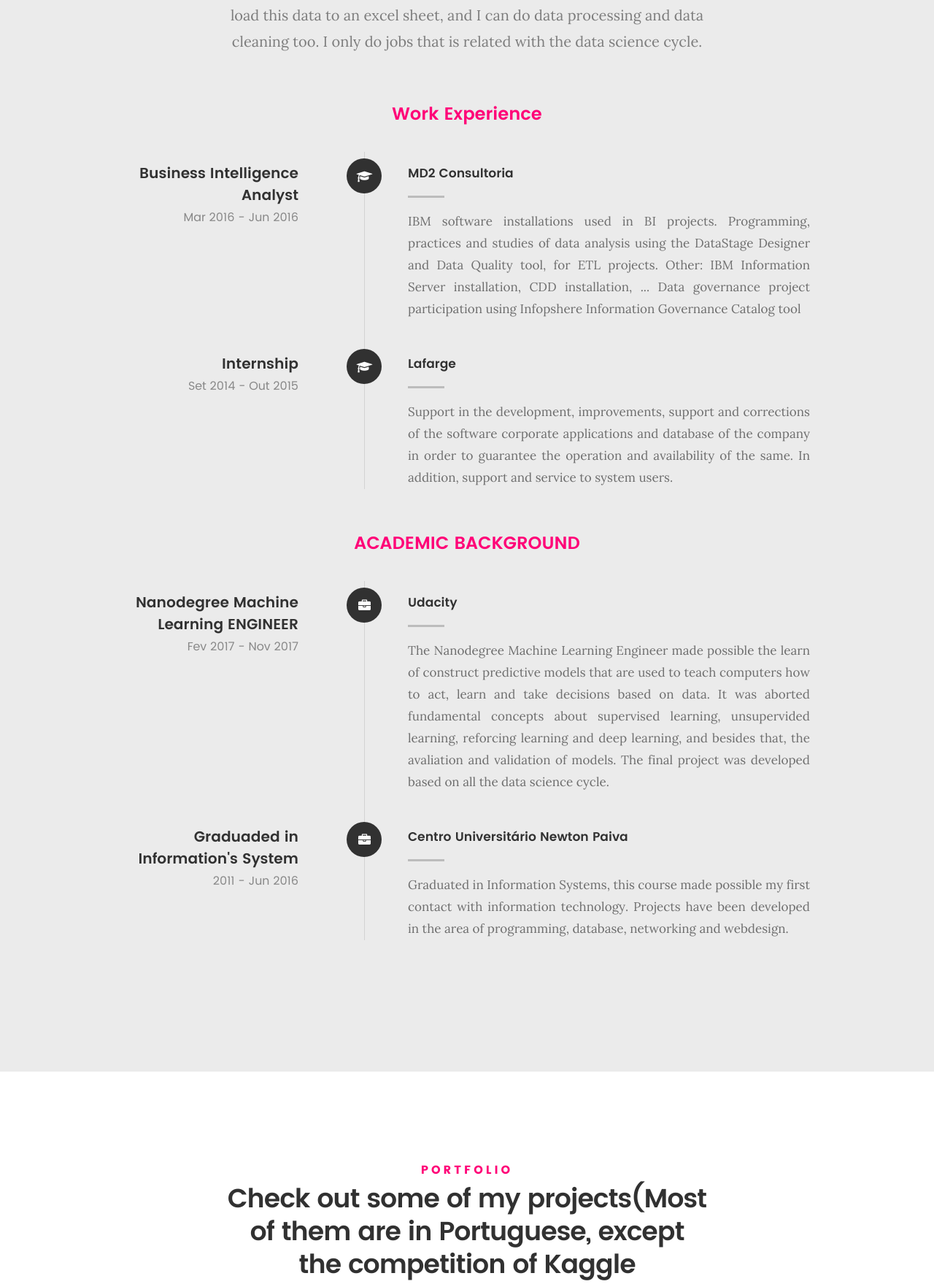
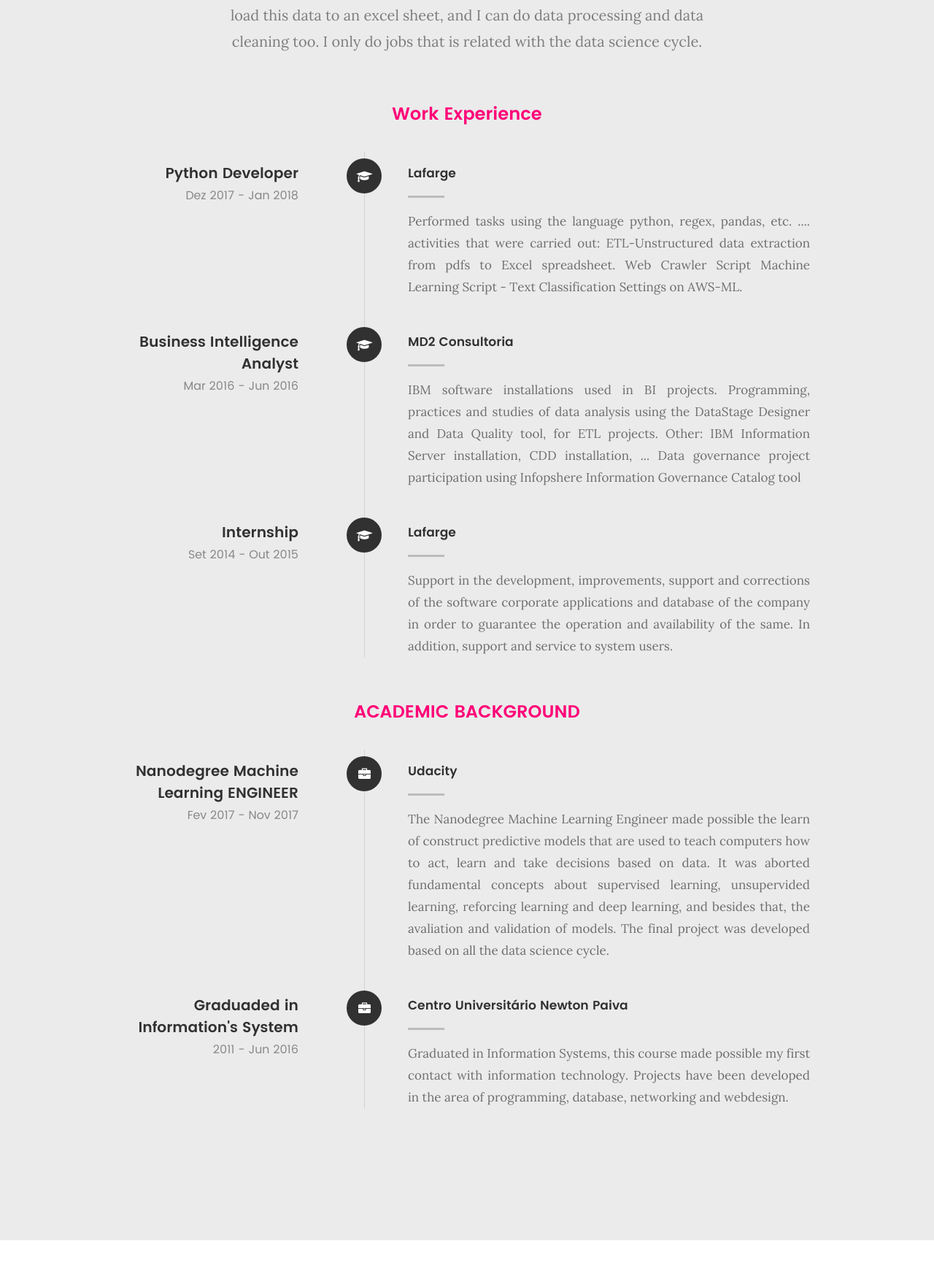
Before and after one commit to cibelecastelo/cibelecastelo.git.io, a Django app: page / in a window 1280 px wide. Shown: the part 2755-4514 px from the top of the page at 73% size. Run offline with Django 3.2, Linux system fonts and the light colour scheme; some web fonts are replaced.

Commit message:
Update post_list.html

```diff
--- a/blog/templates/blog/post_list.html
+++ b/blog/templates/blog/post_list.html
@@ -271,6 +271,27 @@
    		<div class="col-twelve">
 
    			<div class="timeline-wrap">
+				<div class="timeline-block">
+
+	   				<div class="timeline-ico">
+	   					<i class="fa fa-graduation-cap"></i>
+	   				</div>
+
+	   				<div class="timeline-header">
+	   					<h3>Python Developer</h3>
+	   					<p>Dez 2017 -  Jan 2018</p>
+	   				</div>
+
+	   				<div class="timeline-content">
+	   					<h4>Lafarge</h4>
+	   					<p align='justify'>Performed tasks using the language python, regex, pandas, etc. .... activities that were carried out:
+ETL-Unstructured data extraction from pdfs to Excel spreadsheet.
+Web Crawler Script
+Machine Learning Script - Text Classification
+Settings on AWS-ML.</p>
+	   				</div>
+
+	   			</div> <!-- /timeline-block -->
 
    				<div class="timeline-block">
 
```
